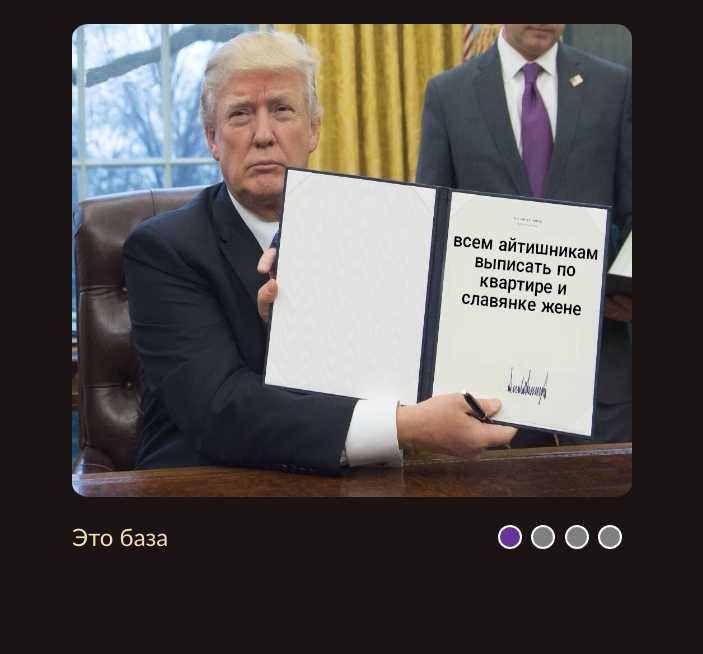
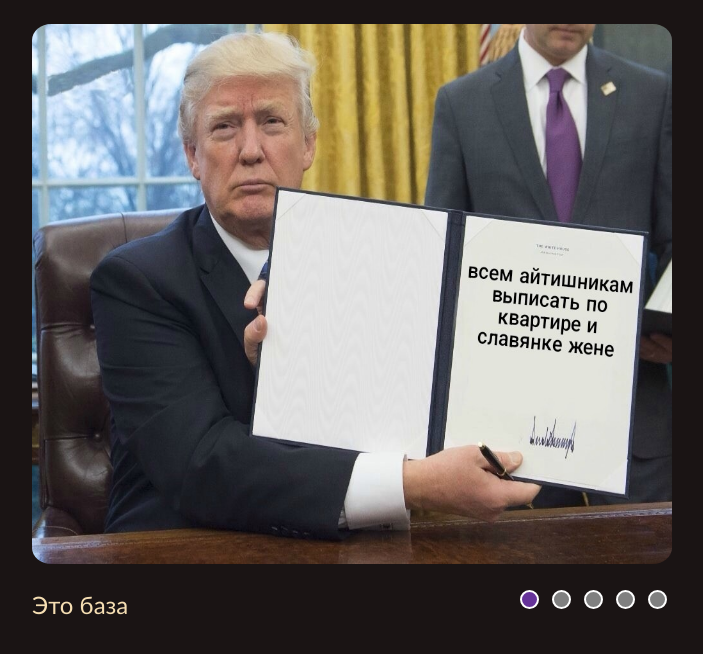
Before and after one commit to destorz11/cssMemeSlider, a plain HTML site: page cssMemeSlider/index.html in a window 1280 px wide. Shown: the whole page, without its empty margins (288-991 px from the left). Drawn offline with Linux system fonts and the light colour scheme.

Commit message:
feat: add new mem and control buttons (Sun, Sep 15, 2024 08:50:52 PM)

```diff
--- a/cssMemeSlider/index.html
+++ b/cssMemeSlider/index.html
@@ -16,23 +16,37 @@
             <input class="slides__button" id="r2" type="radio" name="radio">
             <input class="slides__button" id="r3" type="radio" name="radio">
             <input class="slides__button" id="r4" type="radio" name="radio">
+            <input class="slides__button" id="r5" type="radio" name="radio">
             <div class="slides">
                 <div class="slide s1"><img class="slide__img" src="./img/mem1.jpeg" alt=""></div>
                 <div class="slide"><img class="slide__img" src="./img/mem2.jpeg" alt=""></div>
                 <div class="slide"><img class="slide__img" src="./img/mem3.jpg" alt=""></div>
                 <div class="slide"><img class="slide__img" src="./img/mem4.jpeg" alt=""></div>
+                <div class="slide"><img class="slide__img" src="./img/mem5.jpeg" alt=""></div>
             </div>
             <div class="slides__text">
                 <div class="slide t1">Это база</div>
                 <div class="slide">Не делайте так</div>
                 <div class="slide">Loop</div>
                 <div class="slide">Students rsschool be like:</div>
+                <div class="slide">Sad true</div>
             </div>
             <div class="navigation">
-                <label class="navigation__bar" for="r1"></label>
-                <label class="navigation__bar" for="r2"></label>
-                <label class="navigation__bar" for="r3"></label>
-                <label class="navigation__bar" for="r4"></label>
+                <label class="navigation__bar" for="r1">
+                    <span class="ctrl__button"></span>
+                </label>
+                <label class="navigation__bar" for="r2">
+                    <span class="ctrl__button"></span>
+                </label>
+                <label class="navigation__bar" for="r3">
+                    <span class="ctrl__button"></span>
+                </label>
+                <label class="navigation__bar" for="r4">
+                    <span class="ctrl__button"></span>
+                </label>
+                <label class="navigation__bar" for="r5">
+                    <span class="ctrl__button"></span>
+                </label>
             </div>
         </div>
     </div>
--- a/cssMemeSlider/style.css
+++ b/cssMemeSlider/style.css
@@ -5,7 +5,7 @@ body {
     padding: 0 1rem;
 }
 .slider{
-    max-width: clamp(35rem, 2vw, 45rem);
+    max-width:40em;
     margin: 0 auto;
     overflow: hidden;
     margin-top: 1.5rem;
@@ -29,31 +29,20 @@ img{
     align-items: center;
 }
 .navigation__bar {
-    width: clamp(1rem, 2.5vw, 1.5rem);
-    height: clamp(1rem, 2.5vw, 1.5rem);
-    display: block;
-    border: 0.13em solid white;
-    border-radius: 50%;
-    background-color: gray;
+    height: 2rem;
+    width: 2rem;
     cursor: pointer;
-    margin-right: 0.6em;
     transition: all 0.3s ease;
-}
-.navigation__bar:hover{
-    background-color: rebeccapurple;
-}
-.navigation__bar:active{
-    background-color: white;
 }
 .slides{
     grid-column: 1 / 3;
-    width: 400%;
+    width: 500%;
     display: flex;
     align-items: center;
 }
 .slides__text{
     font-family: 'Gill Sans', 'Gill Sans MT', Calibri, 'Trebuchet MS', sans-serif;
-    width:1000%;
+    width:10000%;
     height: 100%;
     display: flex;
     color: wheat;
@@ -61,45 +50,68 @@ img{
 }
 .slide {
     border-radius: 3%;
-    width: 25%;
+    width: 20%;
     height: 100%;
     transition: all 0.2s ease;
 }
-#r1:checked ~ .navigation label[for="r1"] {
+.ctrl__button{
+    display: block;
+    width: 1.2em;
+    height: 1.2em;
+    border-radius: 50%;
+    border: 0.15em solid white;
+    background-color: gray;
+    cursor: pointer;
+    margin-left: 0.5rem;
+    transition: all 0.3s ease;
+}
+.ctrl__button:hover{
+    background-color: peru;
+}
+.ctrl__button:active{
+    background-color: white;
+}
+#r1:checked ~ .navigation label[for="r1"] .ctrl__button {
     background-color: rebeccapurple;
 }
-#r2:checked ~ .navigation label[for="r2"] {
+#r2:checked ~ .navigation label[for="r2"] .ctrl__button{
     background-color: rebeccapurple;
 }
-#r3:checked ~ .navigation label[for="r3"] {
+#r3:checked ~ .navigation label[for="r3"] .ctrl__button{
     background-color: rebeccapurple;
 }
-#r4:checked ~ .navigation label[for="r4"] {
+#r4:checked ~ .navigation label[for="r4"] .ctrl__button{
     background-color: rebeccapurple;
 }
 #r1:checked ~ .slides__text .t1{
 margin-left: 0;
 }
 #r2:checked ~ .slides__text .t1{
-margin-left: -25%;
+margin-left: -20%;
 }
 #r3:checked ~ .slides__text .t1{
-margin-left: -50%;
+margin-left: -40%;
 }
 #r4:checked ~ .slides__text .t1{
-margin-left: -75%;
+margin-left: -60%;
+}
+#r5:checked ~ .slides__text .t1{
+margin-left: -80%;
 }
 #r1:checked ~ .slides .s1{
 margin-left: 0;
 }
 #r2:checked ~ .slides .s1{
-margin-left: -25%;
+margin-left: -20%;
 }
 #r3:checked ~ .slides .s1{
-margin-left: -50%;
+margin-left: -40%;
 }
 #r4:checked ~ .slides .s1{
-margin-left: -75%;
+margin-left: -60%;
+}
+#r5:checked ~ .slides .s1{
+margin-left: -80%;
 }
 @media (max-width:500px) {
     .slider{
```
Also changed, not shown: cssMemeSlider/img/mem5.jpeg (added).
